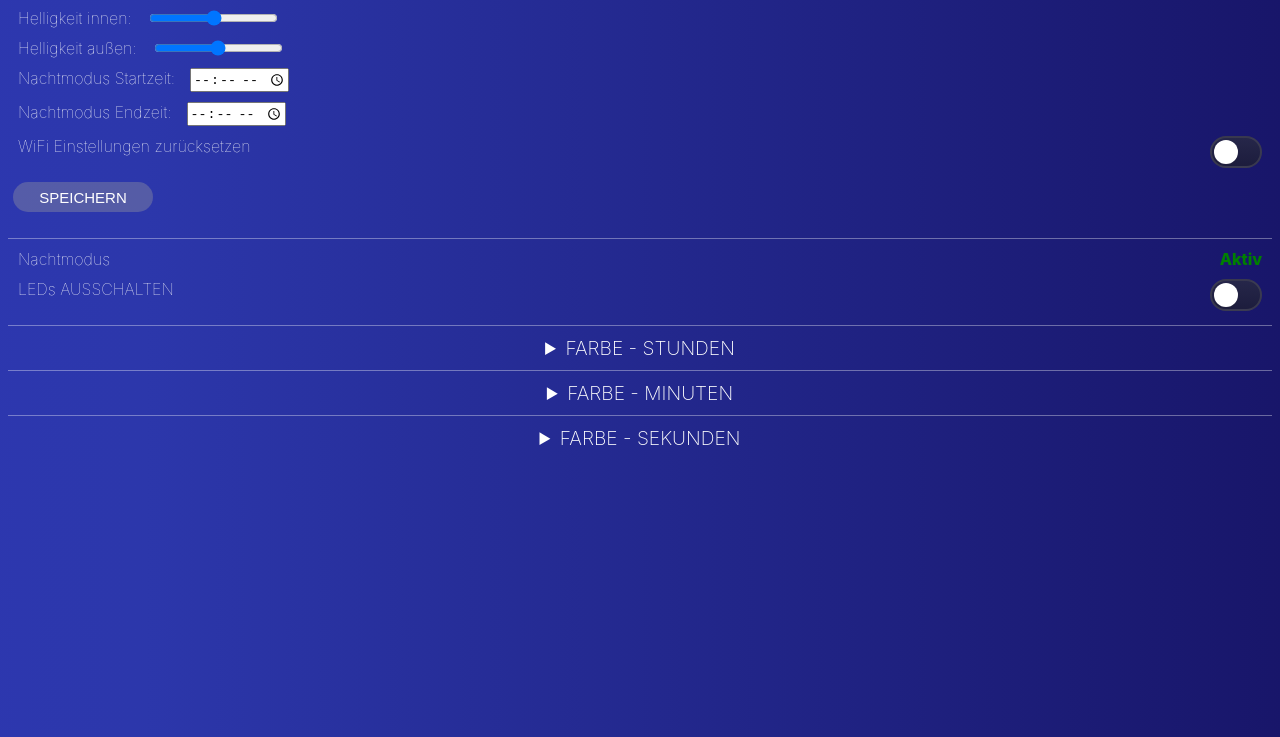
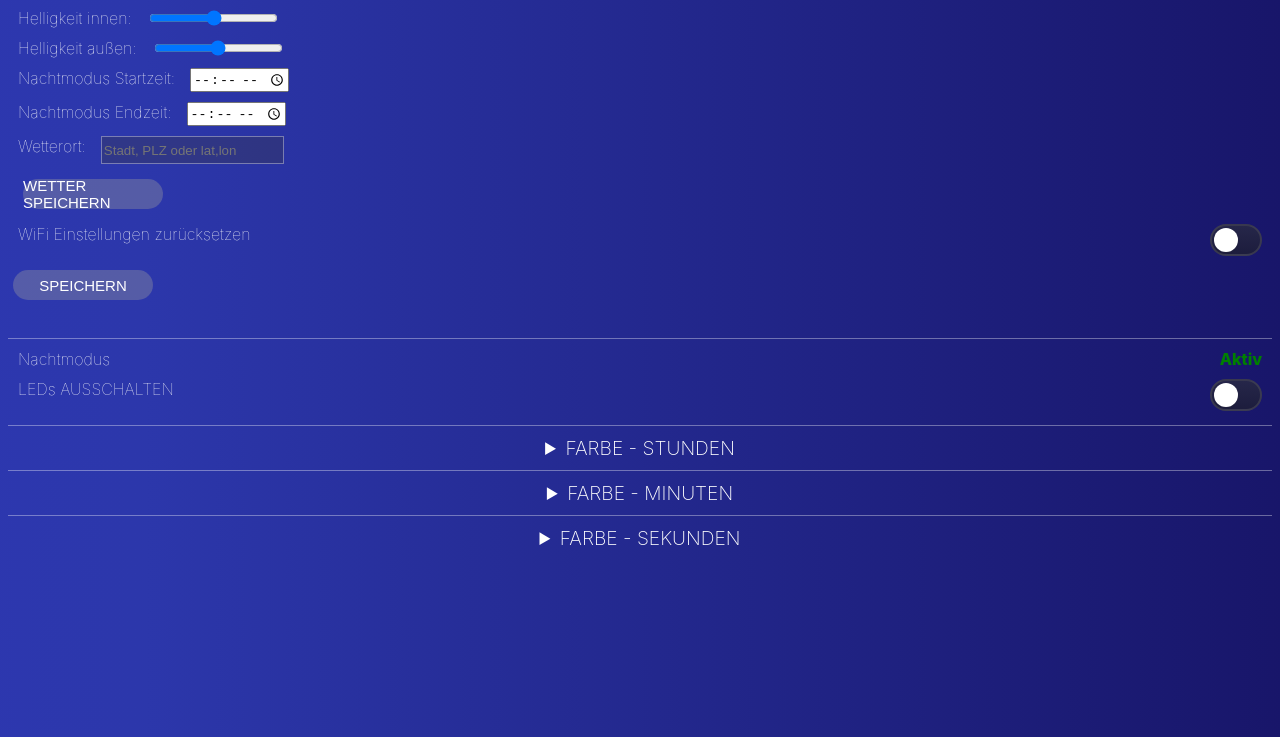
Before and after one commit to techniccontroller/ringclock_esp8266, a plain HTML site: page data/index_de.html in a window 1280 px wide. Both pictures are taken after a click on the element 29 px from the left and 38 px from the top of the page. Shown: the part 63-800 px from the top of the page. Drawn offline with Linux system fonts and the light colour scheme; no server answers.

```diff
--- a/data/index_de.html
+++ b/data/index_de.html
@@ -236,7 +236,7 @@
 	}
 
 	.show{
-		height: 240px;
+		height: 340px;
 		transition: height 1s;
 	}
 
@@ -252,6 +252,19 @@
 		height: 30px;
 		margin: 5px;
 		background-color: rgba(147, 147, 158, 0.4);
+	}
+
+	input[type="text"]{
+		min-width: 150px;
+		height: 24px;
+		color: white;
+		background-color: rgba(59, 57, 57, 0.308);
+		border: 1px solid rgba(255, 255, 255, 0.356);
+	}
+
+	.setting-status{
+		font-size: small;
+		margin-left: 10px;
 	}
 
 	</style>
@@ -280,6 +293,14 @@
 			<div class="number-container">
 				<label for="nm_end" style="align-self: flex-start">Nachtmodus Endzeit: </label>
 				<input type="time" id="nm_end" name="nm_end" min="00:00" max="23:59">
+			</div>
+			<div class="number-container">
+				<label for="weather_location" style="align-self: flex-start">Wetterort: </label>
+				<input type="text" id="weather_location" name="weather_location" placeholder="Stadt, PLZ oder lat,lon">
+			</div>
+			<div class="number-container">
+				<div class="buttonClass save-button" onclick="saveWeatherLocation()" style="width: 140px">WETTER SPEICHERN</div>
+				<span id="weather_location_status" class="setting-status"></span>
 			</div>
 			<div class="checkbox-container">
 				<label for="reset_wifi" style="align-self: flex-start">WiFi Einstellungen zurücksetzen</label>
@@ -472,6 +493,12 @@
 					document.getElementById("nm_end").value = myVar.nightModeEnd.replace("-", ":");
 					document.getElementById("brightnessIR").value = parseInt(myVar.brightnessIR);
 					document.getElementById("brightnessOR").value = parseInt(myVar.brightnessOR);
+					if(myVar.weatherLocationMode == "custom") {
+						document.getElementById("weather_location").value = myVar.weatherLocation;
+					}
+					else {
+						document.getElementById("weather_location").value = "";
+					}
 
 					console.log(myVar);
 				}
@@ -507,6 +534,27 @@
 				toggleSettings();
 			}
 
+			function saveWeatherLocation(){
+				var input = document.getElementById("weather_location");
+				var status = document.getElementById("weather_location_status");
+				var xmlhttp = new XMLHttpRequest();
+				status.textContent = "...";
+				xmlhttp.onreadystatechange = function() {
+					if (this.readyState == 4) {
+						if(this.status == 200) {
+							var response = JSON.parse(this.responseText);
+							status.textContent = response.weatherLocationMode == "custom" ? response.weatherLocation : "automatisch";
+							input.value = response.weatherLocationMode == "custom" ? response.weatherLocation : "";
+						}
+						else {
+							status.textContent = "nicht gefunden";
+						}
+					}
+				};
+				xmlhttp.open("GET", "./cmd?weatherlocation=" + encodeURIComponent(input.value), true);
+				xmlhttp.send();
+			}
+
 			function toggleSettings(){
 				var container = document.getElementById("settings-container");
 				if(container.classList.contains("show")){
```
Also changed, not shown: data/index.html (+49 -1 lines), 3 other files.
